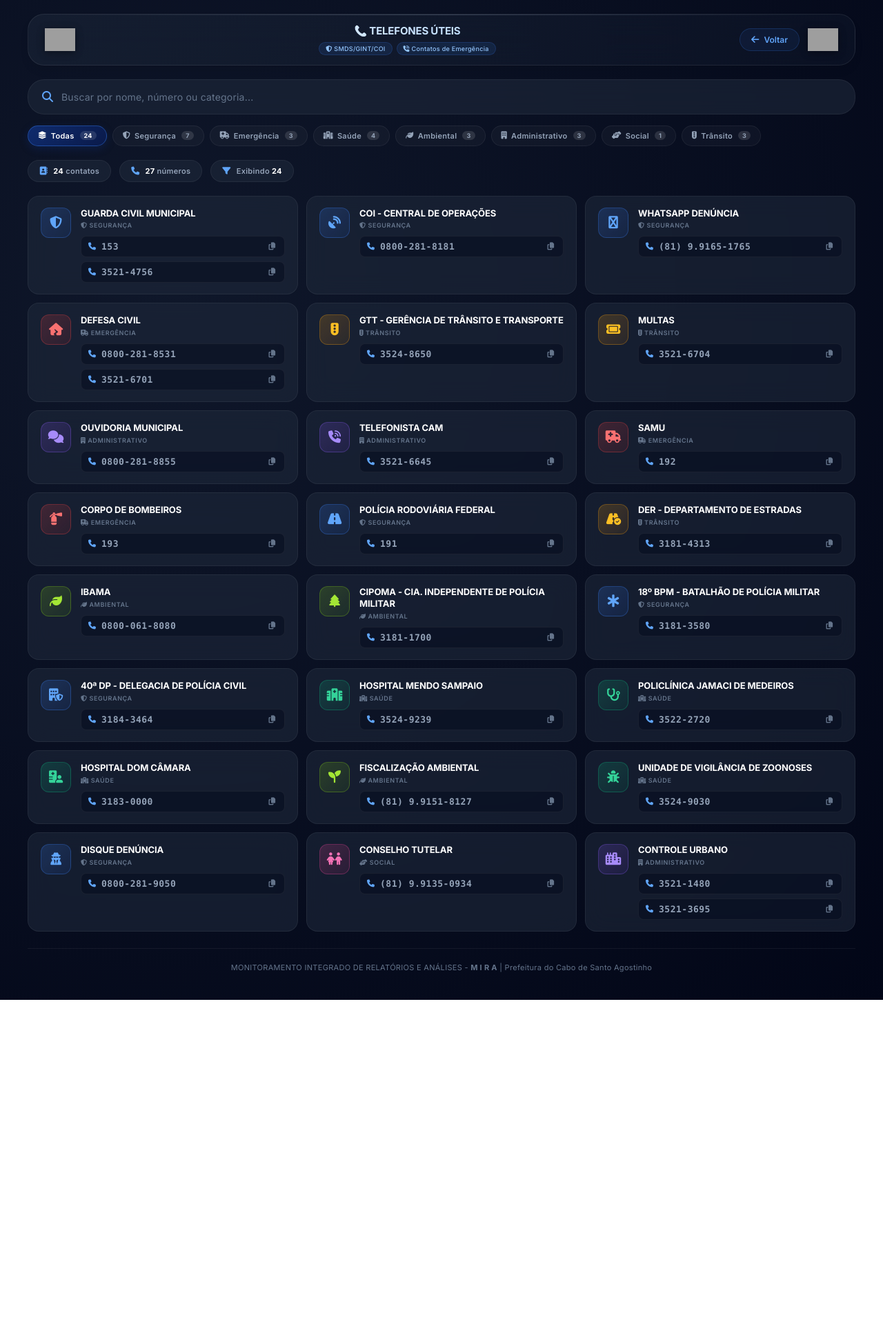
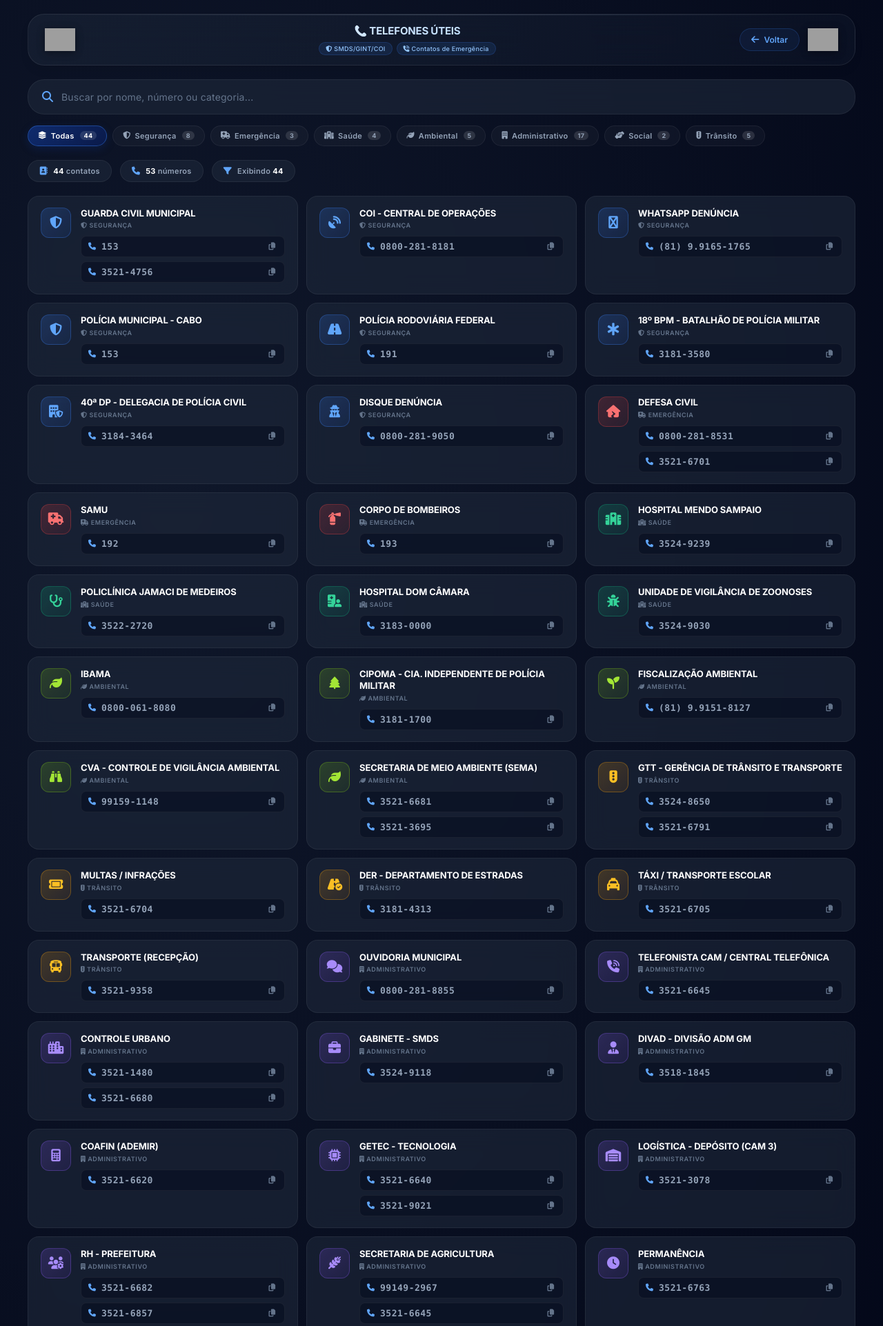
Before and after one commit to WessWizard/coigint, a plain HTML site: page telefones-uteis.html in a window 1280 px wide. Shown: the top 1923 px of the page at 69% size. Before the commit the page ends 1450 px from the top, so only its background shows below. Drawn offline with Linux system fonts and the light colour scheme; grey boxes are pictures that could not be loaded.

Commit message:
Update telefones-uteis.html

```diff
--- a/telefones-uteis.html
+++ b/telefones-uteis.html
@@ -819,6 +819,7 @@
         };
 
         const CONTATOS = [
+            // ===== SEGURANÇA =====
             {
                 nome: 'Guarda Civil Municipal',
                 categoria: 'seguranca',
@@ -845,44 +846,54 @@
                 ]
             },
             {
+                nome: 'Polícia Municipal - Cabo',
+                categoria: 'seguranca',
+                icone: 'fa-shield-halved',
+                numeros: [
+                    { numero: '153', label: 'Emergência' }
+                ]
+            },
+            {
+                nome: 'Polícia Rodoviária Federal',
+                categoria: 'seguranca',
+                icone: 'fa-road',
+                numeros: [
+                    { numero: '191', label: 'Emergência' }
+                ]
+            },
+            {
+                nome: '18º BPM - Batalhão de Polícia Militar',
+                categoria: 'seguranca',
+                icone: 'fa-star-of-life',
+                numeros: [
+                    { numero: '3181-3580', label: 'Central' }
+                ]
+            },
+            {
+                nome: '40ª DP - Delegacia de Polícia Civil',
+                categoria: 'seguranca',
+                icone: 'fa-building-shield',
+                numeros: [
+                    { numero: '3184-3464', label: 'Central' }
+                ]
+            },
+            {
+                nome: 'Disque Denúncia',
+                categoria: 'seguranca',
+                icone: 'fa-user-secret',
+                numeros: [
+                    { numero: '0800-281-9050', label: 'Anônimo' }
+                ]
+            },
+
+            // ===== EMERGÊNCIA =====
+            {
                 nome: 'Defesa Civil',
                 categoria: 'emergencia',
                 icone: 'fa-house-crack',
                 numeros: [
                     { numero: '0800-281-8531', label: 'Emergência' },
                     { numero: '3521-6701', label: 'Central' }
-                ]
-            },
-            {
-                nome: 'GTT - Gerência de Trânsito e Transporte',
-                categoria: 'transito',
-                icone: 'fa-traffic-light',
-                numeros: [
-                    { numero: '3524-8650', label: 'Central' }
-                ]
-            },
-            {
-                nome: 'Multas',
-                categoria: 'transito',
-                icone: 'fa-ticket',
-                numeros: [
-                    { numero: '3521-6704', label: 'Atendimento' }
-                ]
-            },
-            {
-                nome: 'Ouvidoria Municipal',
-                categoria: 'administrativo',
-                icone: 'fa-comments',
-                numeros: [
-                    { numero: '0800-281-8855', label: '0800' }
-                ]
-            },
-            {
-                nome: 'Telefonista CAM',
-                categoria: 'administrativo',
-                icone: 'fa-phone-volume',
-                numeros: [
-                    { numero: '3521-6645', label: 'Central' }
                 ]
             },
             {
@@ -901,54 +912,8 @@
                     { numero: '193', label: 'Emergência' }
                 ]
             },
-            {
-                nome: 'Polícia Rodoviária Federal',
-                categoria: 'seguranca',
-                icone: 'fa-road',
-                numeros: [
-                    { numero: '191', label: 'Emergência' }
-                ]
-            },
-            {
-                nome: 'DER - Departamento de Estradas',
-                categoria: 'transito',
-                icone: 'fa-road-circle-check',
-                numeros: [
-                    { numero: '3181-4313', label: 'Central' }
-                ]
-            },
-            {
-                nome: 'IBAMA',
-                categoria: 'ambiental',
-                icone: 'fa-leaf',
-                numeros: [
-                    { numero: '0800-061-8080', label: 'Denúncia' }
-                ]
-            },
-            {
-                nome: 'CIPOMA - Cia. Independente de Polícia Militar',
-                categoria: 'ambiental',
-                icone: 'fa-tree',
-                numeros: [
-                    { numero: '3181-1700', label: 'Central' }
-                ]
-            },
-            {
-                nome: '18º BPM - Batalhão de Polícia Militar',
-                categoria: 'seguranca',
-                icone: 'fa-star-of-life',
-                numeros: [
-                    { numero: '3181-3580', label: 'Central' }
-                ]
-            },
-            {
-                nome: '40ª DP - Delegacia de Polícia Civil',
-                categoria: 'seguranca',
-                icone: 'fa-building-shield',
-                numeros: [
-                    { numero: '3184-3464', label: 'Central' }
-                ]
-            },
+
+            // ===== SAÚDE =====
             {
                 nome: 'Hospital Mendo Sampaio',
                 categoria: 'saude',
@@ -974,6 +939,32 @@
                 ]
             },
             {
+                nome: 'Unidade de Vigilância de Zoonoses',
+                categoria: 'saude',
+                icone: 'fa-bug',
+                numeros: [
+                    { numero: '3524-9030', label: 'Central' }
+                ]
+            },
+
+            // ===== AMBIENTAL =====
+            {
+                nome: 'IBAMA',
+                categoria: 'ambiental',
+                icone: 'fa-leaf',
+                numeros: [
+                    { numero: '0800-061-8080', label: 'Denúncia' }
+                ]
+            },
+            {
+                nome: 'CIPOMA - Cia. Independente de Polícia Militar',
+                categoria: 'ambiental',
+                icone: 'fa-tree',
+                numeros: [
+                    { numero: '3181-1700', label: 'Central' }
+                ]
+            },
+            {
                 nome: 'Fiscalização Ambiental',
                 categoria: 'ambiental',
                 icone: 'fa-seedling',
@@ -982,19 +973,216 @@
                 ]
             },
             {
-                nome: 'Unidade de Vigilância de Zoonoses',
-                categoria: 'saude',
-                icone: 'fa-bug',
+                nome: 'CVA - Controle de Vigilância Ambiental',
+                categoria: 'ambiental',
+                icone: 'fa-binoculars',
                 numeros: [
-                    { numero: '3524-9030', label: 'Central' }
+                    { numero: '99159-1148', label: 'Plantão' }
                 ]
             },
             {
-                nome: 'Disque Denúncia',
-                categoria: 'seguranca',
-                icone: 'fa-user-secret',
+                nome: 'Secretaria de Meio Ambiente (SEMA)',
+                categoria: 'ambiental',
+                icone: 'fa-leaf',
                 numeros: [
-                    { numero: '0800-281-9050', label: 'Anônimo' }
+                    { numero: '3521-6681', label: 'Central' },
+                    { numero: '3521-3695', label: 'Setor' }
+                ]
+            },
+
+            // ===== TRÂNSITO =====
+            {
+                nome: 'GTT - Gerência de Trânsito e Transporte',
+                categoria: 'transito',
+                icone: 'fa-traffic-light',
+                numeros: [
+                    { numero: '3524-8650', label: 'Central' },
+                    { numero: '3521-6791', label: 'Gabinete' }
+                ]
+            },
+            {
+                nome: 'Multas / Infrações',
+                categoria: 'transito',
+                icone: 'fa-ticket',
+                numeros: [
+                    { numero: '3521-6704', label: 'Atendimento' }
+                ]
+            },
+            {
+                nome: 'DER - Departamento de Estradas',
+                categoria: 'transito',
+                icone: 'fa-road-circle-check',
+                numeros: [
+                    { numero: '3181-4313', label: 'Central' }
+                ]
+            },
+            {
+                nome: 'Táxi / Transporte Escolar',
+                categoria: 'transito',
+                icone: 'fa-taxi',
+                numeros: [
+                    { numero: '3521-6705', label: 'Central' }
+                ]
+            },
+            {
+                nome: 'Transporte (Recepção)',
+                categoria: 'transito',
+                icone: 'fa-bus',
+                numeros: [
+                    { numero: '3521-9358', label: 'Central' }
+                ]
+            },
+
+            // ===== ADMINISTRATIVO =====
+            {
+                nome: 'Ouvidoria Municipal',
+                categoria: 'administrativo',
+                icone: 'fa-comments',
+                numeros: [
+                    { numero: '0800-281-8855', label: '0800' }
+                ]
+            },
+            {
+                nome: 'Telefonista CAM / Central Telefônica',
+                categoria: 'administrativo',
+                icone: 'fa-phone-volume',
+                numeros: [
+                    { numero: '3521-6645', label: 'Central' }
+                ]
+            },
+            {
+                nome: 'Controle Urbano',
+                categoria: 'administrativo',
+                icone: 'fa-city',
+                numeros: [
+                    { numero: '3521-1480', label: 'Central' },
+                    { numero: '3521-6680', label: 'Setor' }
+                ]
+            },
+            {
+                nome: 'Gabinete - SMDS',
+                categoria: 'administrativo',
+                icone: 'fa-briefcase',
+                numeros: [
+                    { numero: '3524-9118', label: 'Gabinete' }
+                ]
+            },
+            {
+                nome: 'DIVAD - Divisão ADM GM',
+                categoria: 'administrativo',
+                icone: 'fa-user-tie',
+                numeros: [
+                    { numero: '3518-1845', label: 'Central' }
+                ]
+            },
+            {
+                nome: 'COAFIN (Ademir)',
+                categoria: 'administrativo',
+                icone: 'fa-calculator',
+                numeros: [
+                    { numero: '3521-6620', label: 'Central' }
+                ]
+            },
+            {
+                nome: 'GETEC - Tecnologia',
+                categoria: 'administrativo',
+                icone: 'fa-microchip',
+                numeros: [
+                    { numero: '3521-6640', label: 'Central' },
+                    { numero: '3521-9021', label: 'Suporte' }
+                ]
+            },
+            {
+                nome: 'Logística - Depósito (CAM 3)',
+                categoria: 'administrativo',
+                icone: 'fa-warehouse',
+                numeros: [
+                    { numero: '3521-3078', label: 'Central' }
+                ]
+            },
+            {
+                nome: 'RH - Prefeitura',
+                categoria: 'administrativo',
+                icone: 'fa-users-gear',
+                numeros: [
+                    { numero: '3521-6682', label: 'Central' },
+                    { numero: '3521-6857', label: 'Setor' }
+                ]
+            },
+            {
+                nome: 'Secretaria de Agricultura',
+                categoria: 'administrativo',
+                icone: 'fa-wheat-awn',
+                numeros: [
+                    { numero: '99149-2967', label: 'Plantão' },
+                    { numero: '3521-6645', label: 'Central' },
+                    { numero: '3521-4760', label: 'Setor' }
+                ]
+            },
+            {
+                nome: 'Permanência',
+                categoria: 'administrativo',
+                icone: 'fa-clock',
+                numeros: [
+                    { numero: '3521-6763', label: 'Central' }
+                ]
+            },
+            {
+                nome: 'Remoção de Animais de Grande Porte',
+                categoria: 'administrativo',
+                icone: 'fa-cow',
+                numeros: [
+                    { numero: '0800-281-9050', label: '0800' }
+                ]
+            },
+            {
+                nome: 'Djalma',
+                categoria: 'administrativo',
+                icone: 'fa-user',
+                numeros: [
+                    { numero: '3518-6268', label: 'Direto' }
+                ]
+            },
+            {
+                nome: 'Recepção',
+                categoria: 'administrativo',
+                icone: 'fa-bell-concierge',
+                numeros: [
+                    { numero: '3521-6268', label: 'Central' }
+                ]
+            },
+            {
+                nome: 'CCO',
+                categoria: 'administrativo',
+                icone: 'fa-headset',
+                numeros: [
+                    { numero: '3521-6791', label: 'Central' }
+                ]
+            },
+            {
+                nome: 'INSS',
+                categoria: 'administrativo',
+                icone: 'fa-building-columns',
+                numeros: [
+                    { numero: '135', label: 'Atendimento' }
+                ]
+            },
+            {
+                nome: 'CELPE',
+                categoria: 'administrativo',
+                icone: 'fa-bolt',
+                numeros: [
+                    { numero: '116', label: 'Atendimento' }
+                ]
+            },
+
+            // ===== SOCIAL =====
+            {
+                nome: 'Bem Fácil',
+                categoria: 'social',
+                icone: 'fa-hand-holding-heart',
+                numeros: [
+                    { numero: '3521-7595', label: 'Central' }
                 ]
             },
             {
@@ -1003,15 +1191,6 @@
                 icone: 'fa-children',
                 numeros: [
                     { numero: '(81) 9.9135-0934', label: 'Plantão' }
-                ]
-            },
-            {
-                nome: 'Controle Urbano',
-                categoria: 'administrativo',
-                icone: 'fa-city',
-                numeros: [
-                    { numero: '3521-1480', label: 'Central' },
-                    { numero: '3521-3695', label: 'Setor' }
                 ]
             }
         ];
@@ -1177,7 +1356,6 @@
             // Aplica eventos de cópia
             grid.querySelectorAll('.numero-item').forEach(item => {
                 item.addEventListener('click', function(e) {
-                    // Se clicou no ícone de cópia ou no próprio item
                     const numero = this.dataset.numero;
                     copiarNumero(numero, this);
                 });
@@ -1189,14 +1367,12 @@
         // ============================================================
 
         async function copiarNumero(numero, elemento) {
-            // Remove formatação para copiar apenas dígitos? Não — mantém o formato original
             const textoParaCopiar = numero;
 
             try {
                 if (navigator.clipboard && window.isSecureContext) {
                     await navigator.clipboard.writeText(textoParaCopiar);
                 } else {
-                    // Fallback para navegadores antigos ou contexto não seguro
                     const textarea = document.createElement('textarea');
                     textarea.value = textoParaCopiar;
                     textarea.style.position = 'fixed';
@@ -1207,11 +1383,9 @@
                     document.body.removeChild(textarea);
                 }
 
-                // Feedback visual no item
                 elemento.classList.add('copiado');
                 setTimeout(() => elemento.classList.remove('copiado'), 1200);
 
-                // Toast de confirmação
                 mostrarToast(`"${textoParaCopiar}" copiado!`);
             } catch (error) {
                 console.error('Erro ao copiar:', error);
```
